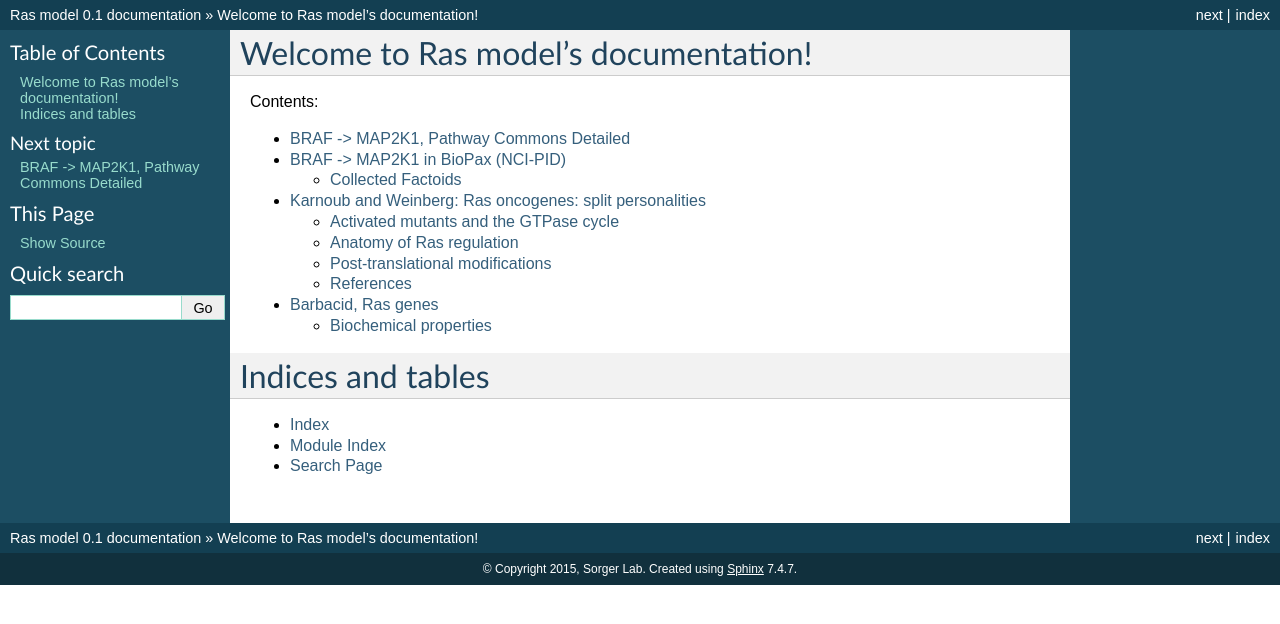
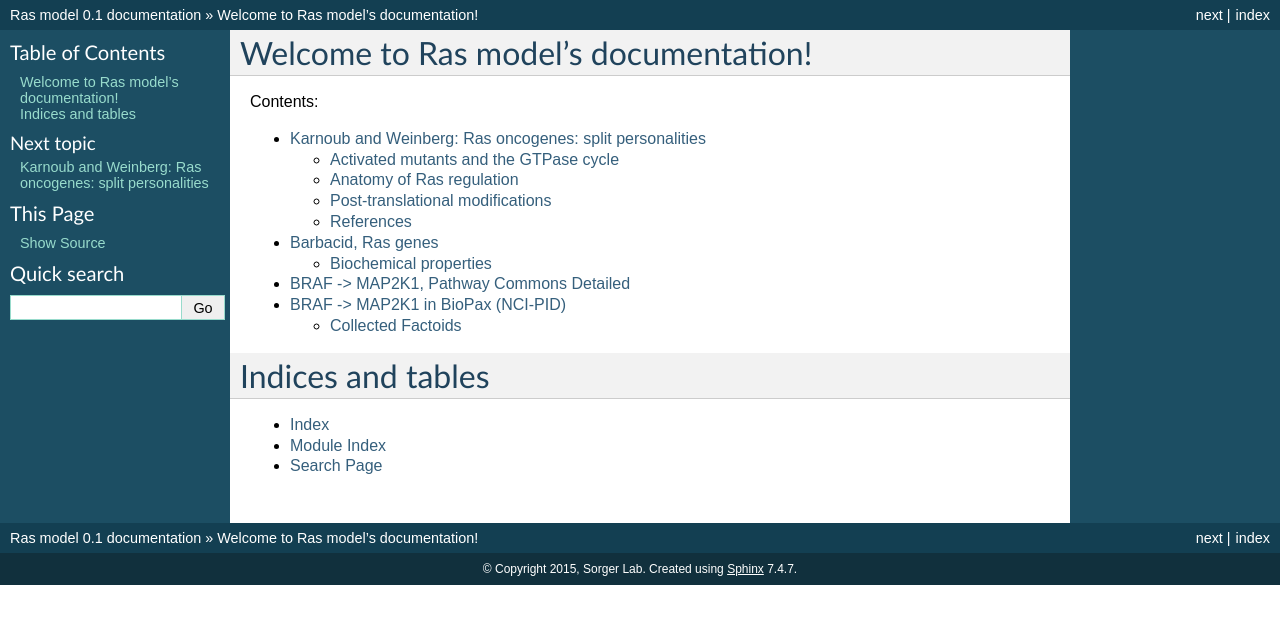
Before and after one commit to sorgerlab/rasmodel, a Sphinx documentation site: the page built from doc/index.rst, in a window 1280 px wide. Shown: the top 624 px of the page. Built offline with Sphinx 7.4.7, drawn with Linux system fonts in a browser that asks for light colours.

Commit message:
Renamed to indicate content other than just Karnoub review

```diff
--- a/doc/index.rst
+++ b/doc/index.rst
@@ -11,10 +11,10 @@ Contents:
 .. toctree::
     :maxdepth: 2
 
+    ras_regulation
+    barbacid_3304147
     braf_map2k1_pcdetailed
     braf_map2k1_nci
-    karnoub_18568040
-    barbacid_3304147
 
 Indices and tables
 ==================
```
Also changed, not shown: doc/ras_regulation.rst (renamed from doc/karnoub_18568040.rst).
